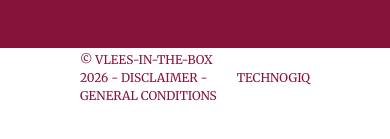
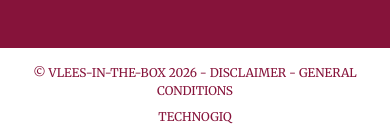
Before and after one commit to gaurav-geeky/Vleesbox, a React (Vite) app: page / in a window 390 px wide. Shown: the part 8159-8298 px from the top of the page. Before the commit the page ends 8267 px from the top, so only its background shows below. Built offline with nearby package versions, Linux system fonts and the light colour scheme.

Commit message:
footer last responsive

```diff
--- a/src/Components/Footer.jsx
+++ b/src/Components/Footer.jsx
@@ -402,17 +402,26 @@
                 </div>
             </section>
 
-            {/* 5th footer section  */}
-            <section className='bg-white h-15 flex justify-between items-center text-[12px]  font-medium font-[Merriweather] uppercase mx-20 '>
-                <div className='text-[#86133A]'>
+            {/* <section className='bg-white h-15 flex justify-between items-center text-[12px]  font-medium font-[Merriweather] uppercase mx-20 '> */}
+
+            {/* 5th footer section */}
+            <section className="
+                bg-white flex flex-col sm:flex-row
+                sm:justify-between items-center text-[12px]
+                font-medium font-[Merriweather] uppercase
+                px-6 sm:px-20 py-4 gap-2
+                ">
+
+                <div className="text-[#86133A] text-center sm:text-left">
                     © Vlees-in-the-Box 2026 -
-                    <span className='text-[#86133A] hover:text-[#EAA6BB]'> Disclaimer</span> -
+                    <span className="hover:text-[#EAA6BB] cursor-pointer"> Disclaimer</span> -
+                    <span className="hover:text-[#EAA6BB] cursor-pointer"> GENERAL CONDITIONS</span>
+                </div>
 
-                    <span className='text-[#86133A] hover:text-[#EAA6BB]'> GENERAL CONDITIONS</span>
-                </div>
-                <div className='text-[#86133A] hover:text-[#EAA6BB]'>
+                <div className="text-[#86133A] hover:text-[#EAA6BB] cursor-pointer">
                     Technogiq
                 </div>
+
             </section>
 
         </>
```
